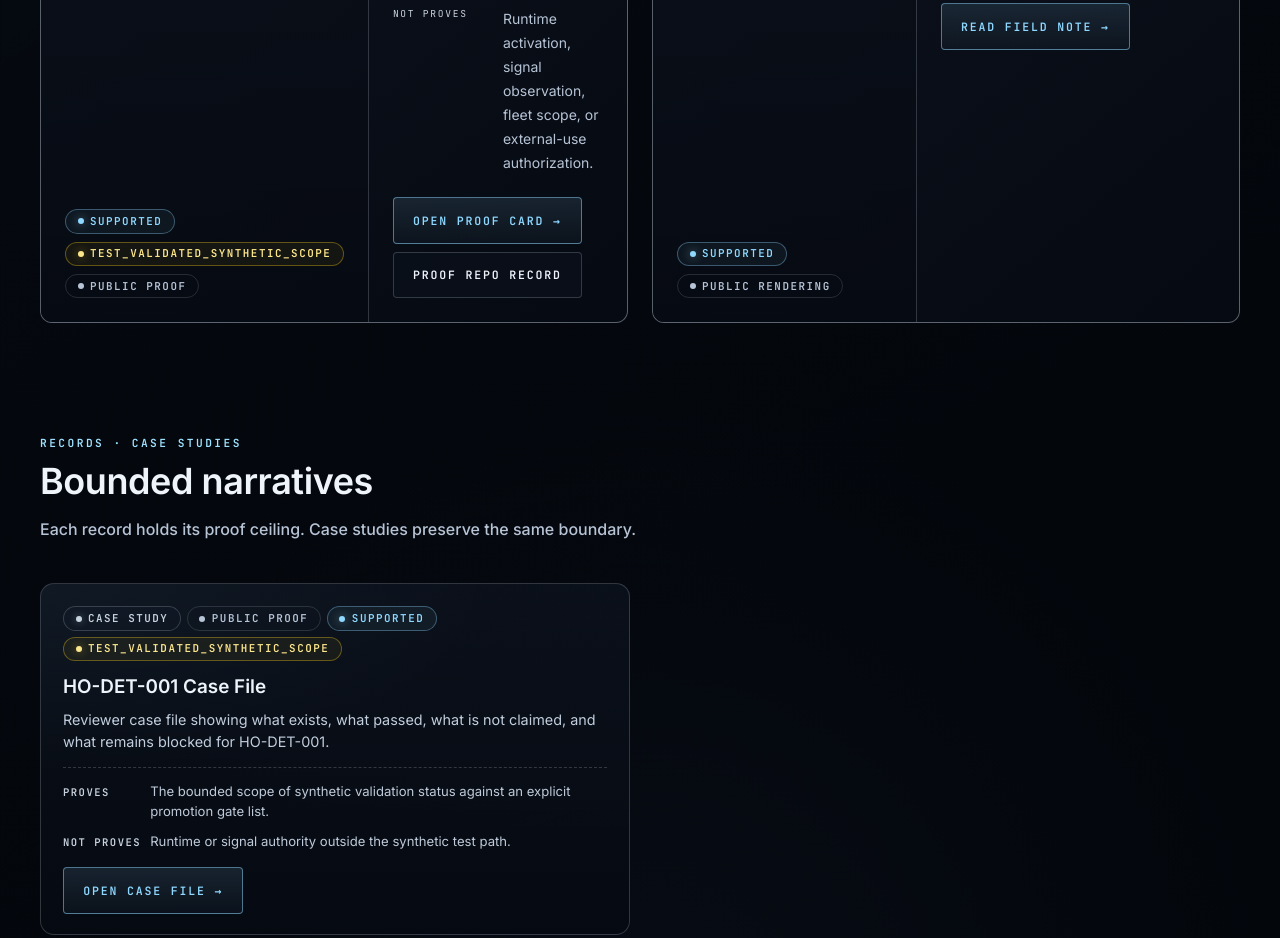
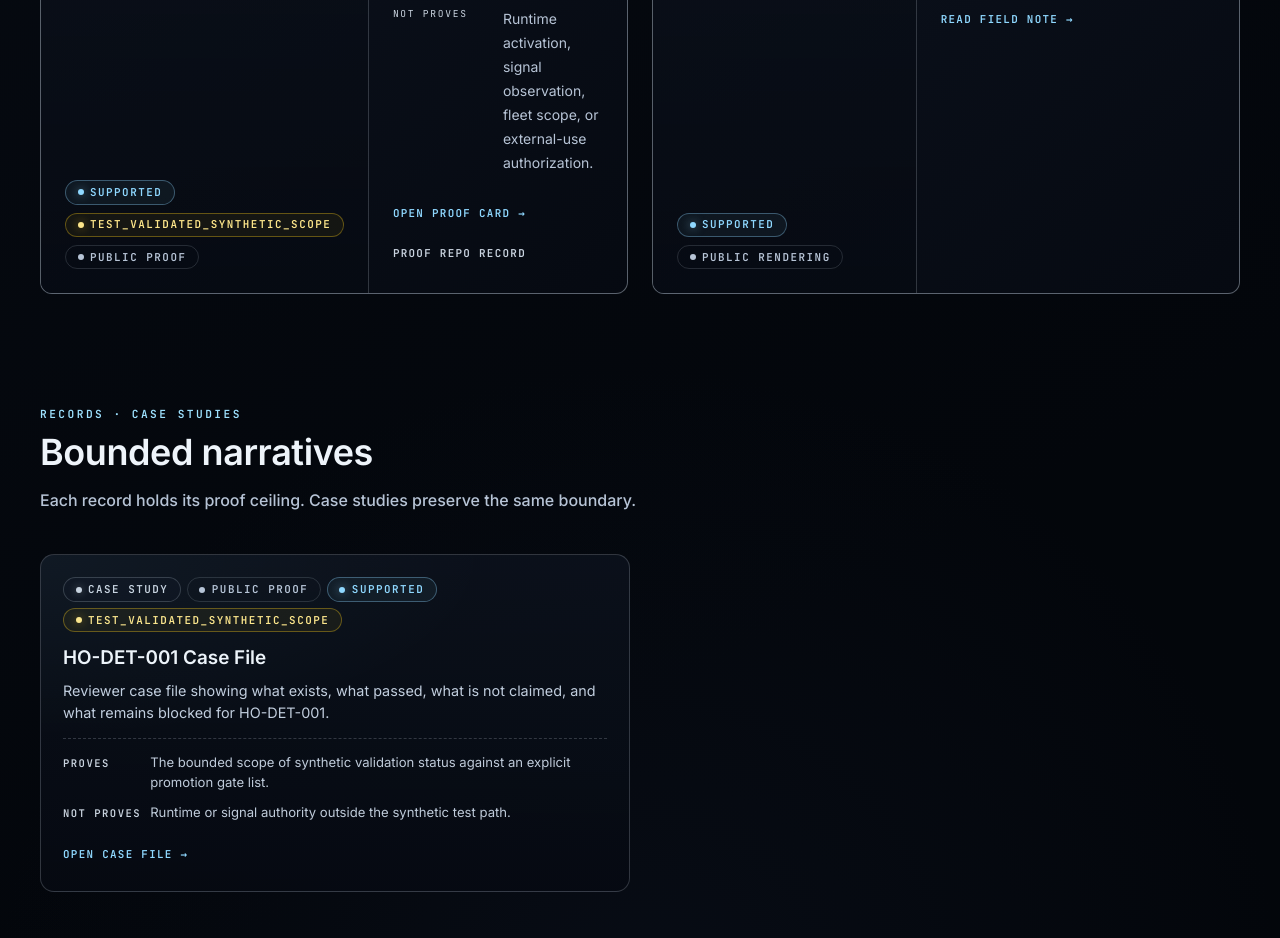
Before and after one commit to HawkinsOperations/hawkinsoperations-website, an Astro site: page /artifacts in a window 1280 px wide. Shown: the part 1293-2231 px from the top of the page. Built offline with nearby package versions, Linux system fonts and the light colour scheme; Astro itself is replaced by a stand-in of ours.

Commit message:
polish(website): tighten metadata and hero CTAs

```diff
--- a/src/components/ArtifactCard.astro
+++ b/src/components/ArtifactCard.astro
@@ -77,11 +77,11 @@
   </div>
 
   <div class="artifact-card__links">
-    <span class="cta cta-primary" aria-hidden="true">
+    <span class="surface-link-label surface-link-label--primary" aria-hidden="true">
       {artifact.primary.label} →
     </span>
     {artifact.secondary && (
-      <span class="cta cta-quiet" aria-hidden="true">
+      <span class="surface-link-label surface-link-label--quiet" aria-hidden="true">
         {artifact.secondary.label}
       </span>
     )}
--- a/src/components/Header.astro
+++ b/src/components/Header.astro
@@ -37,7 +37,7 @@
     </nav>
 
     <div class="flex items-center gap-3">
-      <a class="hidden md:inline-flex cta cta-quiet" href={externalLinks.githubOrg} target="_blank" rel="noopener noreferrer">
+      <a class="hidden md:inline-flex cta cta-quiet" href={externalLinks.githubOrg} target="_blank" rel="noopener noreferrer" aria-label="Open the HawkinsOperations GitHub organization">
         GitHub Org
       </a>
     </div>
--- a/src/components/PortraitCommandFrame.astro
+++ b/src/components/PortraitCommandFrame.astro
@@ -17,7 +17,7 @@
 } = Astro.props;
 
 const wrapperWidth = size === "hero" ? "max-w-[420px]" : "max-w-[260px]";
-const altText = "Raylee Hawkins, HawkinsOperations Detection Engineer";
+const altText = "Raylee Hawkins, detection engineering and SOC automation profile portrait";
 ---
 
 <figure class={`relative mx-auto w-full ${wrapperWidth}`} data-portrait>
--- a/src/layouts/BaseLayout.astro
+++ b/src/layouts/BaseLayout.astro
@@ -7,14 +7,20 @@
 export interface Props {
   title: string;
   description?: string;
+  ogImage?: string;
+  ogImageAlt?: string;
 }
 
 const {
   title,
   description = "HawkinsOperations Detection Engineering SOC: governed detection engineering and AI-assisted SOC production with separated truth surfaces and proof-bound public claims.",
+  ogImage = "/og-preview.png",
+  ogImageAlt = "HawkinsOperations monogram preview for governed detection engineering and SOC automation",
 } = Astro.props;
 
-const canonical = new URL(Astro.url.pathname, "https://hawkinsoperations.com").toString();
+const siteUrl = "https://hawkinsoperations.com";
+const canonical = new URL(Astro.url.pathname, siteUrl).toString();
+const socialImage = new URL(ogImage, siteUrl).toString();
 
 const structuredData = {
   "@context": "https://schema.org",
@@ -26,12 +32,24 @@
       url: "https://hawkinsoperations.com/",
       description,
       publisher: { "@id": "https://hawkinsoperations.com/#organization" },
+      image: socialImage,
+    },
+    {
+      "@type": "WebPage",
+      "@id": `${canonical}#webpage`,
+      url: canonical,
+      name: title,
+      description,
+      isPartOf: { "@id": "https://hawkinsoperations.com/#website" },
+      image: socialImage,
+      publisher: { "@id": "https://hawkinsoperations.com/#organization" },
     },
     {
       "@type": "Organization",
       "@id": "https://hawkinsoperations.com/#organization",
       name: "HawkinsOperations",
       url: "https://hawkinsoperations.com/",
+      logo: socialImage,
       sameAs: ["https://github.com/HawkinsOperations"],
     },
     {
@@ -71,9 +89,13 @@
     <meta property="og:title" content={title} />
     <meta property="og:description" content={description} />
     <meta property="og:site_name" content="HawkinsOperations" />
-    <meta name="twitter:card" content="summary" />
+    <meta property="og:image" content={socialImage} />
+    <meta property="og:image:alt" content={ogImageAlt} />
+    <meta name="twitter:card" content="summary_large_image" />
     <meta name="twitter:title" content={title} />
     <meta name="twitter:description" content={description} />
+    <meta name="twitter:image" content={socialImage} />
+    <meta name="twitter:image:alt" content={ogImageAlt} />
     <link rel="preconnect" href="https://fonts.googleapis.com" />
     <link rel="preconnect" href="https://fonts.gstatic.com" crossorigin />
     <link rel="stylesheet" href="https://fonts.googleapis.com/css2?family=Inter:wght@400;500;600;700&family=JetBrains+Mono:wght@400;500;600&display=swap" />
--- a/src/pages/about.astro
+++ b/src/pages/about.astro
@@ -58,8 +58,8 @@
         </p>
 
         <div class="mt-8 flex flex-wrap items-center gap-3">
-          <a class="cta cta-primary" href={externalLinks.rayleeGithub} target="_blank" rel="noopener noreferrer">GitHub ↗</a>
-          <a class="cta cta-quiet" href={externalLinks.rayleeLinkedIn} target="_blank" rel="noopener noreferrer">LinkedIn ↗</a>
+          <a class="cta cta-primary" href={externalLinks.rayleeGithub} target="_blank" rel="noopener noreferrer" aria-label="Open Raylee Hawkins on GitHub">GitHub ↗</a>
+          <a class="cta cta-quiet" href={externalLinks.rayleeLinkedIn} target="_blank" rel="noopener noreferrer" aria-label="Open Raylee Hawkins on LinkedIn">LinkedIn ↗</a>
           <a class="cta cta-quiet" href="/proof/">Proof ledger</a>
         </div>
       </div>
--- a/src/pages/artifacts/index.astro
+++ b/src/pages/artifacts/index.astro
@@ -133,11 +133,11 @@
                 </div>
               </dl>
               <div class="mt-2 flex flex-wrap gap-2">
-                <span class="cta cta-primary" aria-hidden="true">
+                <span class="surface-link-label surface-link-label--primary" aria-hidden="true">
                   {artifact.primary.label} →
                 </span>
                 {artifact.secondary && (
-                  <span class="cta cta-quiet" aria-hidden="true">
+                  <span class="surface-link-label surface-link-label--quiet" aria-hidden="true">
                     {artifact.secondary.label}
                   </span>
                 )}
--- a/src/pages/index.astro
+++ b/src/pages/index.astro
@@ -54,8 +54,8 @@
         <div class="mt-9 flex flex-wrap items-center gap-3">
           <a class="cta cta-primary" href="/proof/">Review Proof →</a>
           <a class="cta cta-quiet" href="/artifacts/">Browse Artifacts</a>
-          <a class="cta cta-quiet" href={externalLinks.githubOrg} target="_blank" rel="noopener noreferrer">GitHub Organization ↗</a>
-          <a class="cta cta-quiet" href={externalLinks.rayleeLinkedIn} target="_blank" rel="noopener noreferrer">LinkedIn ↗</a>
+          <a class="cta cta-quiet" href={externalLinks.githubOrg} target="_blank" rel="noopener noreferrer" aria-label="Open the HawkinsOperations GitHub organization">GitHub Organization ↗</a>
+          <a class="cta cta-quiet" href={externalLinks.rayleeLinkedIn} target="_blank" rel="noopener noreferrer" aria-label="Open Raylee Hawkins on LinkedIn">LinkedIn ↗</a>
         </div>
 
         <!-- Hero proof ceiling micro-panel -->
--- a/src/styles/global.css
+++ b/src/styles/global.css
@@ -304,6 +304,20 @@
 }
 
 .cta-quiet { border-color: var(--moon-border); }
+
+.surface-link-label {
+  display: inline-flex;
+  align-items: center;
+  min-height: 2rem;
+  font-family: "JetBrains Mono", "SFMono-Regular", Consolas, monospace;
+  font-size: 0.68rem;
+  font-weight: 600;
+  letter-spacing: 0.12em;
+  text-transform: uppercase;
+}
+
+.surface-link-label--primary { color: var(--ice-blue); }
+.surface-link-label--quiet { color: var(--silver); }
 
 /* ─── Type ────────────────────────────────────────────────────────── */
 
```
Also changed, not shown: public/og-preview.png (added).
